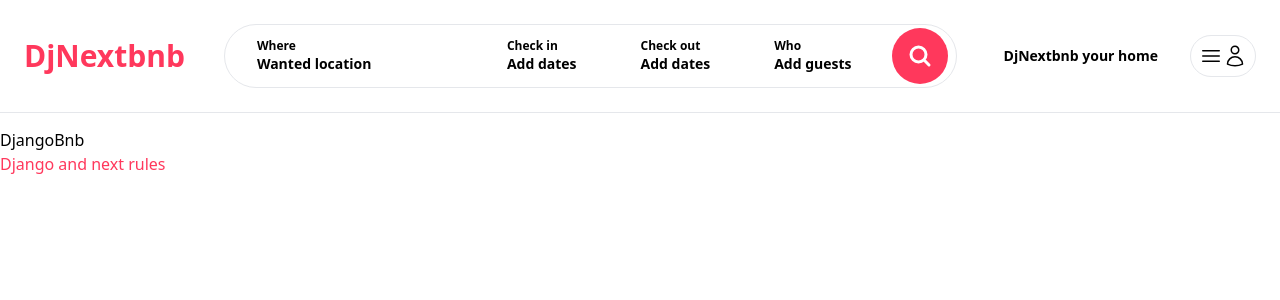
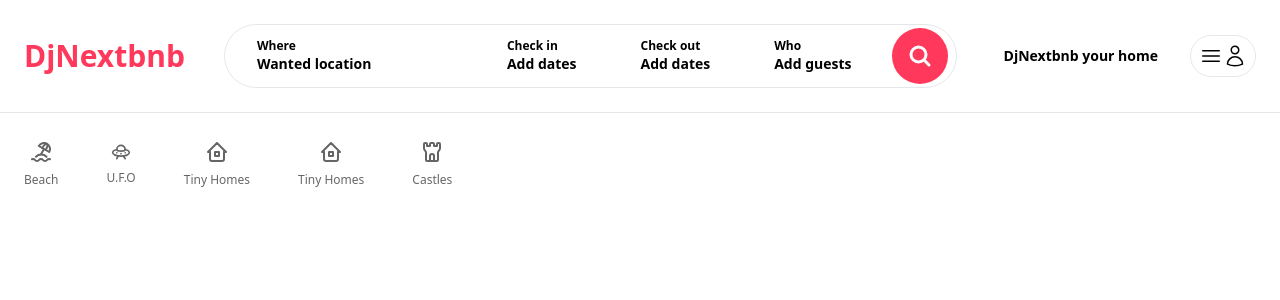
Before and after one commit to AlfredoAG025/airbnb-clone-nextjs-django, a Next.js app in the folder djangobnb/: page / in a window 1280 px wide. Shown: the top 300 px of the page. Built offline with nearby package versions, Linux system fonts and the light colour scheme.

Commit message:
feat: Add Categories component (static)

```diff
--- /dev/null
+++ b/djangobnb/app/components/Categories.tsx
@@ -0,0 +1,40 @@
+export const Categories = () => {
+    return (
+        <div className="pt-3 cursor-pointer pb-6 flex items-center gap-x-12">
+            <div className="pb-4 flex flex-col items-center gap-y-2 border-b-2 border-white hover:border-gray-200 opacity-60 hover:opacity-100">
+                <svg xmlns="http://www.w3.org/2000/svg" viewBox="0 0 24 24" fill="none" stroke="currentColor" strokeLinecap="round" strokeLinejoin="round" width={24} height={24} strokeWidth={2}> <path d="M17.553 16.75a7.5 7.5 0 0 0 -10.606 0"></path> <path d="M18 3.804a6 6 0 0 0 -8.196 2.196l10.392 6a6 6 0 0 0 -2.196 -8.196z"></path> <path d="M16.732 10c1.658 -2.87 2.225 -5.644 1.268 -6.196c-.957 -.552 -3.075 1.326 -4.732 4.196"></path> <path d="M15 9l-3 5.196"></path> <path d="M3 19.25a2.4 2.4 0 0 1 1 -.25a2.4 2.4 0 0 1 2 1a2.4 2.4 0 0 0 2 1a2.4 2.4 0 0 0 2 -1a2.4 2.4 0 0 1 2 -1a2.4 2.4 0 0 1 2 1a2.4 2.4 0 0 0 2 1a2.4 2.4 0 0 0 2 -1a2.4 2.4 0 0 1 2 -1a2.4 2.4 0 0 1 1 .25"></path> </svg>
+
+
+                <span className="text-xs">Beach</span>
+            </div>
+
+            <div className="pb-4 flex flex-col items-center gap-y-2 border-b-2 border-white hover:border-gray-200 opacity-60 hover:opacity-100">
+                <svg xmlns="http://www.w3.org/2000/svg" viewBox="0 0 24 24" fill="none" stroke="currentColor" strokeLinecap="round" strokeLinejoin="round" width={20} height={20} strokeWidth={2}> <path d="M16.95 9.01c3.02 .739 5.05 2.123 5.05 3.714c0 2.367 -4.48 4.276 -10 4.276s-10 -1.909 -10 -4.276c0 -1.59 2.04 -2.985 5.07 -3.724"></path> <path d="M7 9c0 1.105 2.239 2 5 2s5 -.895 5 -2v-.035c0 -2.742 -2.239 -4.965 -5 -4.965s-5 2.223 -5 4.965v.035"></path> <path d="M15 17l2 3"></path> <path d="M8.5 17l-1.5 3"></path> <path d="M12 14h.01"></path> <path d="M7 13h.01"></path> <path d="M17 13h.01"></path> </svg>
+
+
+                <span className="text-xs">U.F.O</span>
+            </div>
+
+            <div className="pb-4 flex flex-col items-center gap-y-2 border-b-2 border-white hover:border-gray-200 opacity-60 hover:opacity-100">
+                <svg xmlns="http://www.w3.org/2000/svg" viewBox="0 0 24 24" fill="none" stroke="currentColor" strokeLinecap="round" strokeLinejoin="round" width={24} height={24} strokeWidth={2}> <path d="M5 12l-2 0l9 -9l9 9l-2 0"></path> <path d="M5 12v7a2 2 0 0 0 2 2h10a2 2 0 0 0 2 -2v-7"></path> <path d="M10 12h4v4h-4z"></path> </svg>
+
+
+                <span className="text-xs">Tiny Homes</span>
+            </div>
+
+            <div className="pb-4 flex flex-col items-center gap-y-2 border-b-2 border-white hover:border-gray-200 opacity-60 hover:opacity-100">
+                <svg xmlns="http://www.w3.org/2000/svg" viewBox="0 0 24 24" fill="none" stroke="currentColor" strokeLinecap="round" strokeLinejoin="round" width={24} height={24} strokeWidth={2}> <path d="M5 12l-2 0l9 -9l9 9l-2 0"></path> <path d="M5 12v7a2 2 0 0 0 2 2h10a2 2 0 0 0 2 -2v-7"></path> <path d="M10 12h4v4h-4z"></path> </svg>
+
+
+                <span className="text-xs">Tiny Homes</span>
+            </div>
+
+            <div className="pb-4 flex flex-col items-center gap-y-2 border-b-2 border-white hover:border-gray-200 opacity-60 hover:opacity-100">
+                <svg xmlns="http://www.w3.org/2000/svg" viewBox="0 0 24 24" fill="none" stroke="currentColor" strokeLinecap="round" strokeLinejoin="round" width={24} height={24} strokeWidth={2}> <path d="M5 3h1a1 1 0 0 1 1 1v2h3v-2a1 1 0 0 1 1 -1h2a1 1 0 0 1 1 1v2h3v-2a1 1 0 0 1 1 -1h1a1 1 0 0 1 1 1v4.394a2 2 0 0 1 -.336 1.11l-1.328 1.992a2 2 0 0 0 -.336 1.11v7.394a1 1 0 0 1 -1 1h-10a1 1 0 0 1 -1 -1v-7.394a2 2 0 0 0 -.336 -1.11l-1.328 -1.992a2 2 0 0 1 -.336 -1.11v-4.394a1 1 0 0 1 1 -1z"></path> <path d="M10 21v-5a2 2 0 1 1 4 0v5"></path> </svg>
+
+
+                <span className="text-xs">Castles</span>
+            </div>
+        </div>
+    );
+}
--- a/djangobnb/app/page.tsx
+++ b/djangobnb/app/page.tsx
@@ -1,11 +1,9 @@
-import Image from "next/image";
+import { Categories } from "./components/Categories";
 
 export default function Home() {
   return (
-    <div className="">
-      DjangoBnb
-
-      <h2 className="text-airbnb">Django and next rules</h2>
+    <div className="max-w-[1500px] mx-auto px-6">
+      <Categories />
     </div>
   );
 }
```
